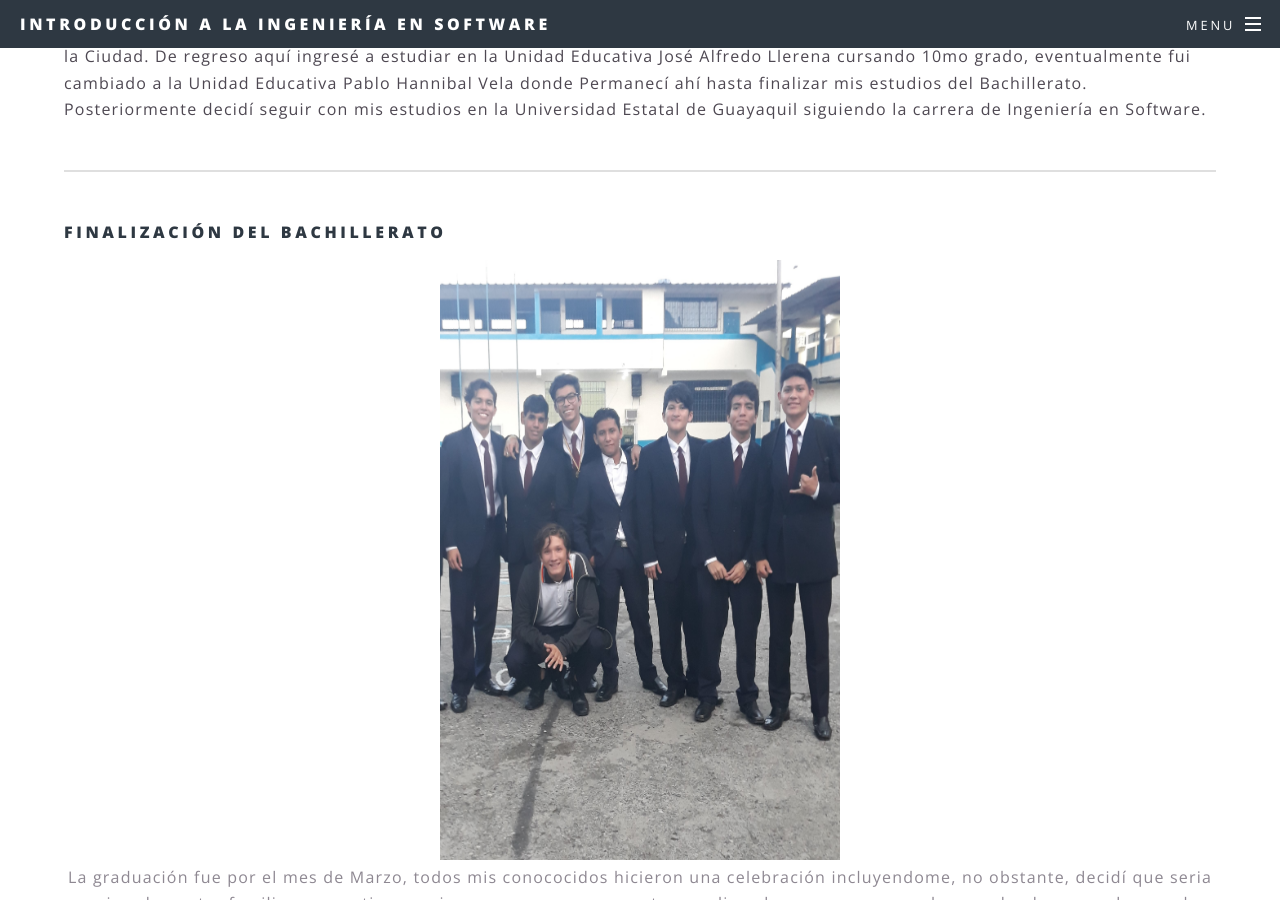
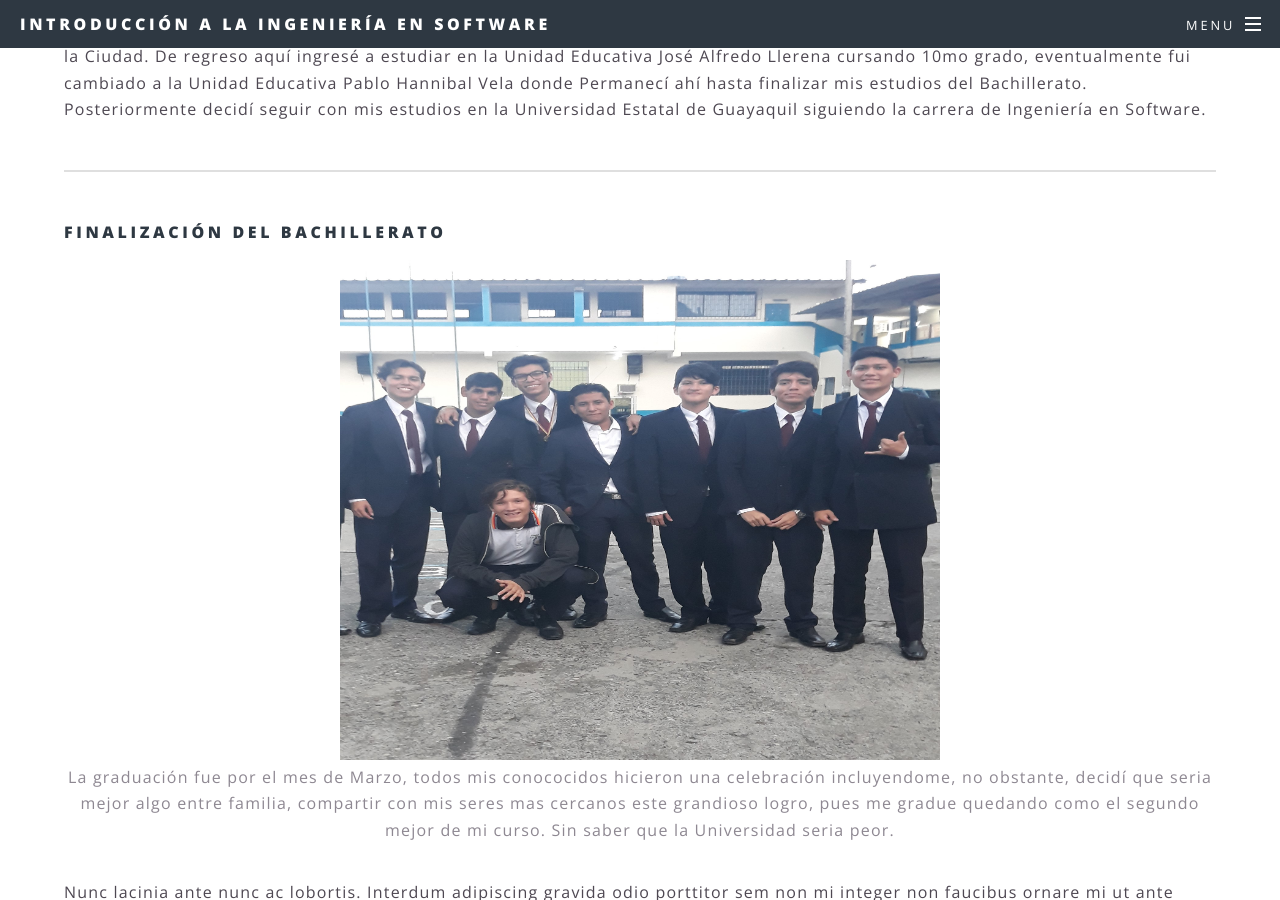
Before and after one commit to Vico2001/hix2, a Jekyll site: the page built from elements.html, in a window 1280 px wide and 900 px high, scrolled down 539 px. Built offline with Jekyll 4.4.1, drawn with Linux system fonts in a browser that asks for light colours.

Commit message:
Update elements.html

```diff
--- a/elements.html
+++ b/elements.html
@@ -17,7 +17,7 @@ title: Sobre mí
 				<hr />
 				<header>
 					<h4>Finalización del Bachillerato</h4>
-					<div align="center"><img src="images/graduacion.jpg" style="width:400px; height:600px">
+					<div align="center"><img src="images/graduacion.jpg" style="width:600px; height:500px">
 					<p>La graduación fue por el mes de Marzo, todos mis conococidos hicieron una celebración
 					incluyendome, no obstante, decidí que seria mejor algo entre familia, compartir con mis
 					seres mas cercanos este grandioso logro, pues me gradue quedando como el segundo mejor
```
